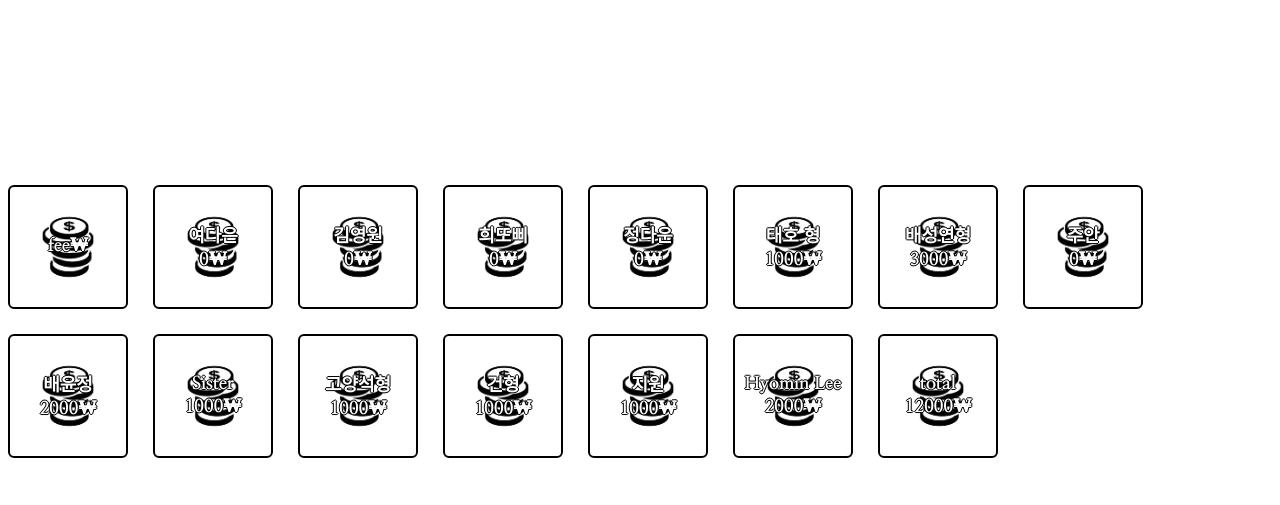
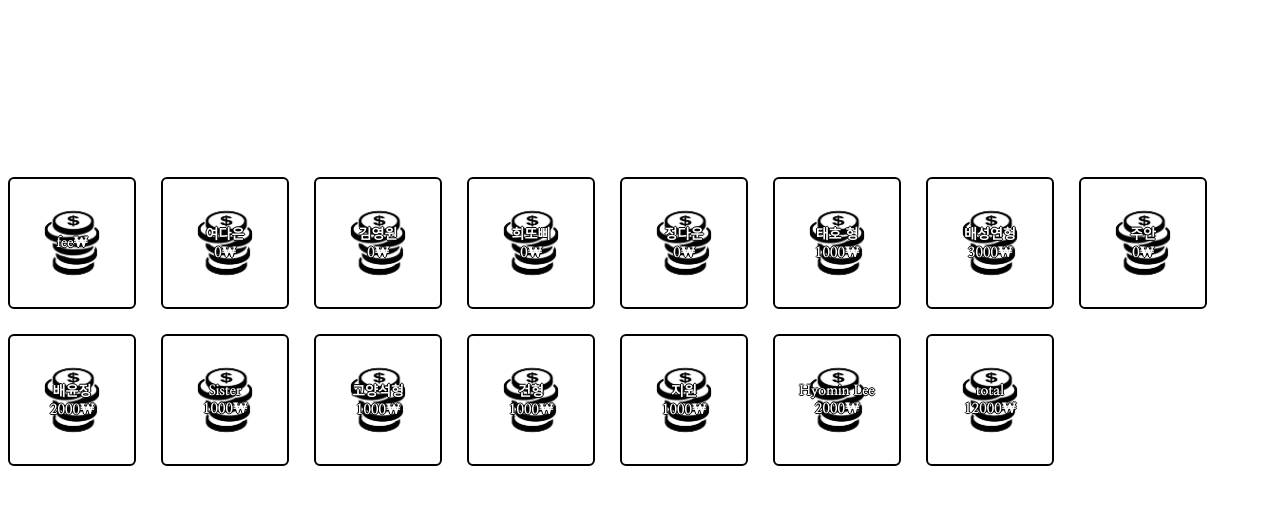
Before and after one commit to roddyisthebest/newpenalty, a plain HTML site: page index.html in a window 1280 px wide. Shown: the part 235-740 px from the top of the page. Drawn offline with Linux system fonts and the light colour scheme.

Commit message:
Update index.html

```diff
--- a/index.html
+++ b/index.html
@@ -10,10 +10,7 @@
         body{
             font-family: 'Nanum Myeongjo', serif;
             font-weight: 1000;
-            background-image:url("./img/jinyun-xBuu23uxarU-unsplash.jpg");
-            background-position: left top;
-            background-size: 100% 100%;
-            background-repeat: none;
+
 
         }
         .container{
@@ -32,7 +29,7 @@
 
         .sexygrid{
             display:grid;
-            grid-template-columns: repeat(auto-fill,120px);
+            grid-template-columns: repeat(auto-fill,10vw);
             grid-gap:25px;
             width:100%;
         }
@@ -40,7 +37,7 @@
             display:flex;
             justify-content: center;
             align-items: center;
-            height:120px;
+            height:10vw;
             flex-direction: column;
             background-image:url("./img/Business_Finance_Money_1-copy-11.jpg");
             background-position: center center;
@@ -51,7 +48,7 @@
         }
         .name{
             text-shadow: -1px 0 black, 0 1px black, 1px 0 black, 0 -1px black;
-            font-size:18px;
+            font-size:1.1vw;
             color:rgb(255, 255, 255);
         }
     </style>
```
